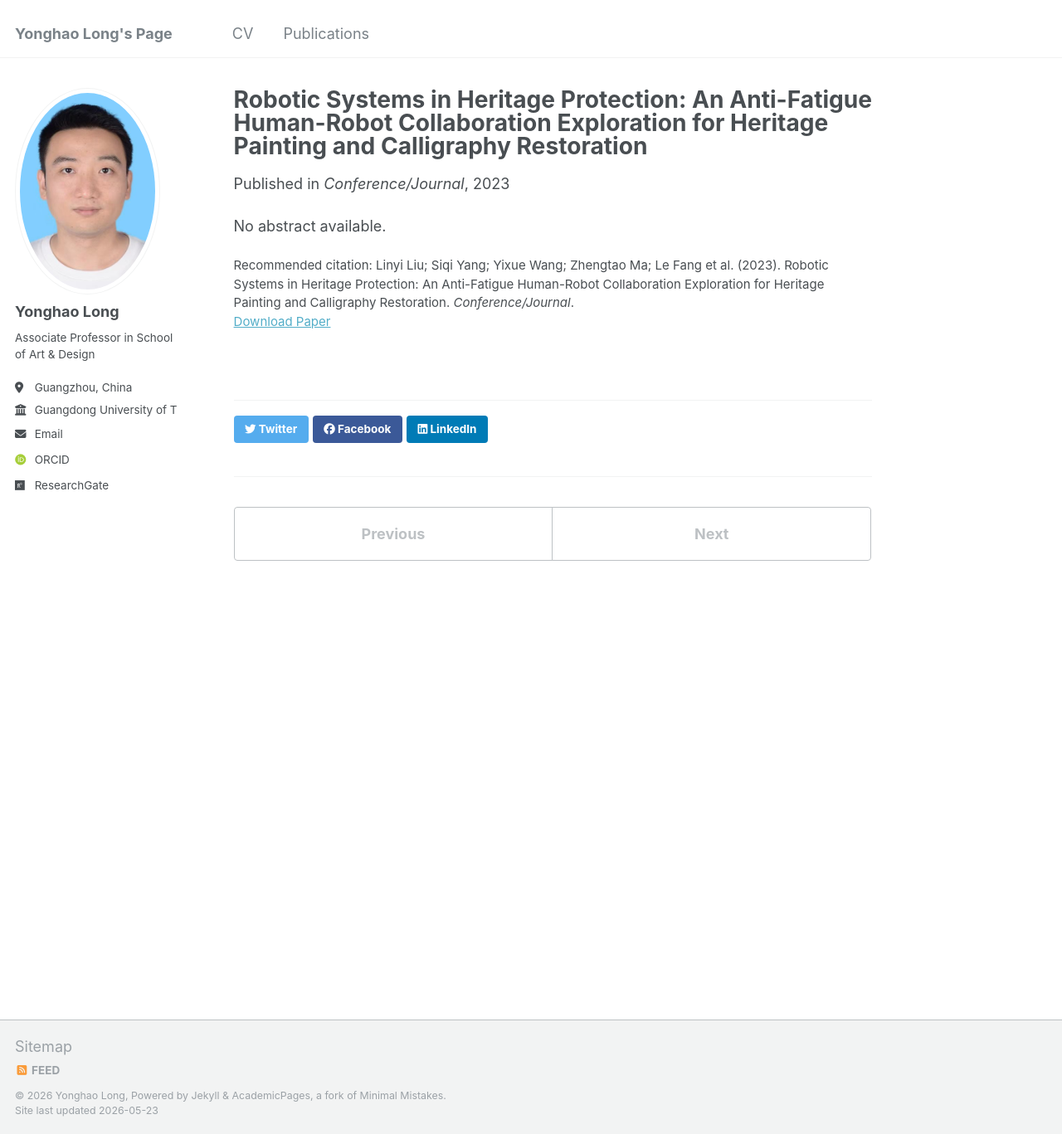
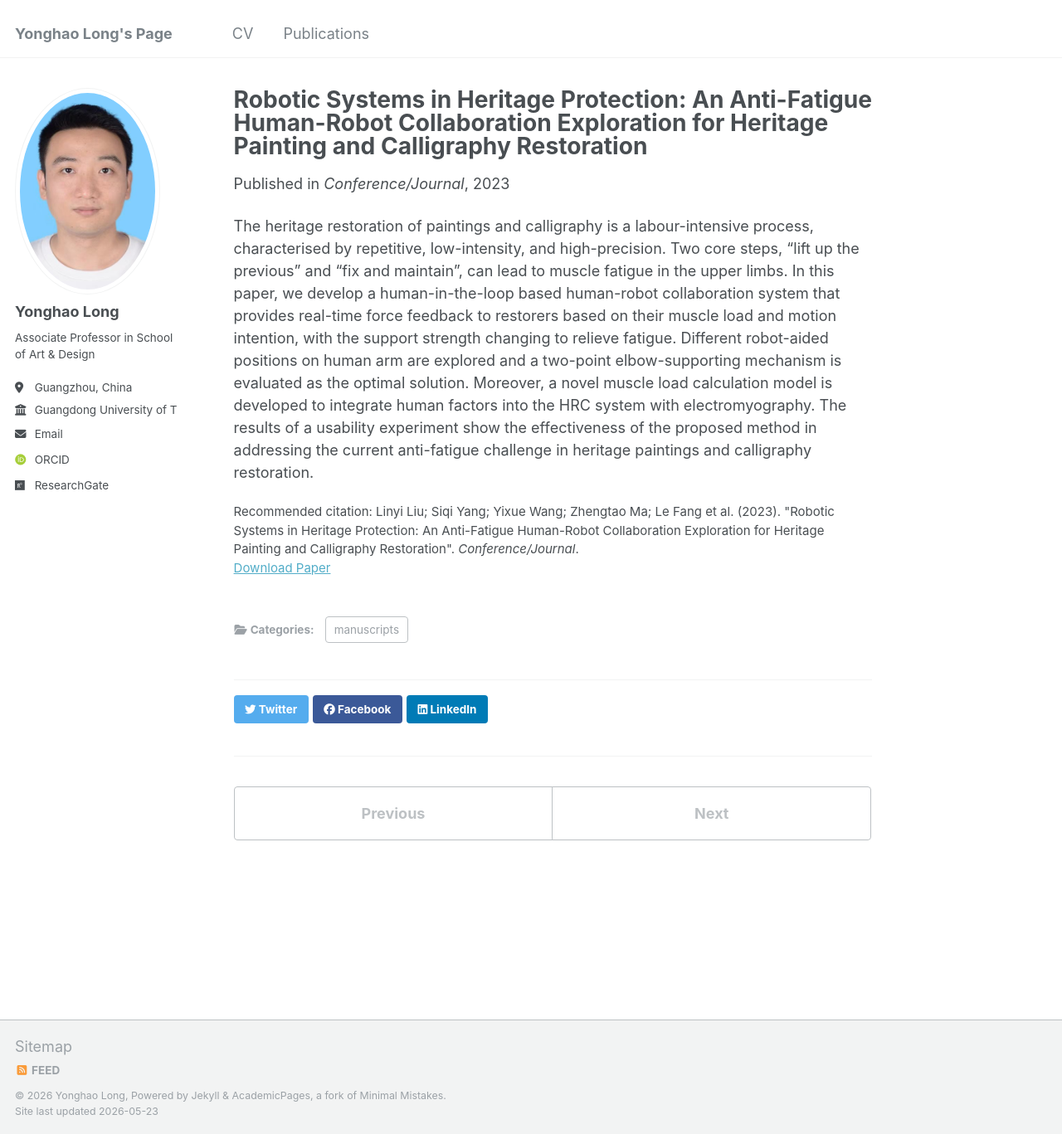
Before and after one commit to qoolyh/qoolyh.github.io, a Jekyll site: the page built from _publications/2023-robotic-systems-in-heritage-protection-an-anti-fat.md, in a window 1280 px wide and 1367 px high. Shown: the whole window at 83% size. Built offline with Jekyll 4.4.1, drawn with Linux system fonts in a browser that asks for light colours; some web fonts are replaced.

Commit message:
Update 2023-robotic-systems-in-heritage-protection-an-anti-fat.md

```diff
--- a/_publications/2023-robotic-systems-in-heritage-protection-an-anti-fat.md
+++ b/_publications/2023-robotic-systems-in-heritage-protection-an-anti-fat.md
@@ -1,11 +1,13 @@
 ---
 title: "Robotic Systems in Heritage Protection: An Anti-Fatigue Human-Robot Collaboration Exploration for Heritage Painting and Calligraphy Restoration"
 collection: publications
-permalink: /publication/2023-robotic-systems-in-heritage-protection-an-anti-fat
-excerpt: 'No abstract available....'
-date: 2023-01-01
+category: manuscripts
+permalink: /publication/2023-10-14-robotic-systems-in-heritage-protection-an-anti-fat
+excerpt: 'The heritage restoration of paintings and calligraphy is a labour-intensive process, characterised by repetitive, low-intensity, and high-precision. Two core steps, “lift up the previous” and “fix and maintain”, can lead to muscle fatigue in the upper limbs. In this paper, we develop a human-in-the-loop based human-robot collaboration system that provides real-time force feedback to restorers based on their muscle load and motion intention, with the support strength changing to relieve fatigue. Different robot-aided positions on human arm are explored and a two-point elbow-supporting mechanism is evaluated as the optimal solution. Moreover, a novel muscle load calculation model is developed to integrate human factors into the HRC system with electromyography. The results of a usability experiment show the effectiveness of the proposed method in addressing the current anti-fatigue challenge in heritage paintings and calligraphy restoration.'
+date: 2023-10-14
 venue: 'Conference/Journal'
 paperurl: 'https://doi.org/10.1145/3584931.3606994'
-citation: 'Linyi Liu; Siqi Yang; Yixue Wang; Zhengtao Ma; Le Fang et al. (2023). Robotic Systems in Heritage Protection: An Anti-Fatigue Human-Robot Collaboration Exploration for Heritage Painting and Calligraphy Restoration. <i>Conference/Journal</i>.'
+citation: 'Linyi Liu; Siqi Yang; Yixue Wang; Zhengtao Ma; Le Fang et al. (2023). "Robotic Systems in Heritage Protection: An Anti-Fatigue Human-Robot Collaboration Exploration for Heritage Painting and Calligraphy Restoration". <i>Conference/Journal</i>.'
 ---
-No abstract available.
+
+The heritage restoration of paintings and calligraphy is a labour-intensive process, characterised by repetitive, low-intensity, and high-precision. Two core steps, “lift up the previous” and “fix and maintain”, can lead to muscle fatigue in the upper limbs. In this paper, we develop a human-in-the-loop based human-robot collaboration system that provides real-time force feedback to restorers based on their muscle load and motion intention, with the support strength changing to relieve fatigue. Different robot-aided positions on human arm are explored and a two-point elbow-supporting mechanism is evaluated as the optimal solution. Moreover, a novel muscle load calculation model is developed to integrate human factors into the HRC system with electromyography. The results of a usability experiment show the effectiveness of the proposed method in addressing the current anti-fatigue challenge in heritage paintings and calligraphy restoration.
```
